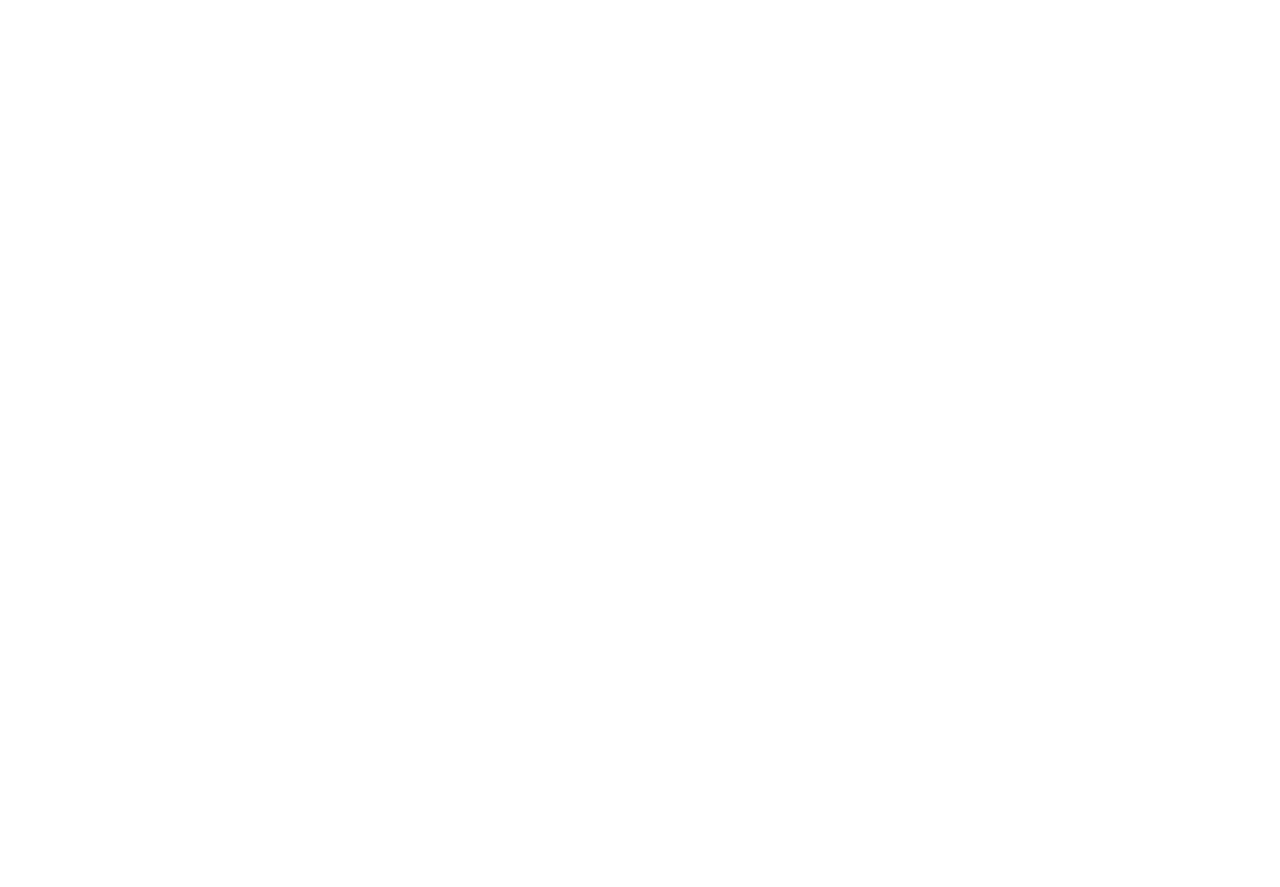
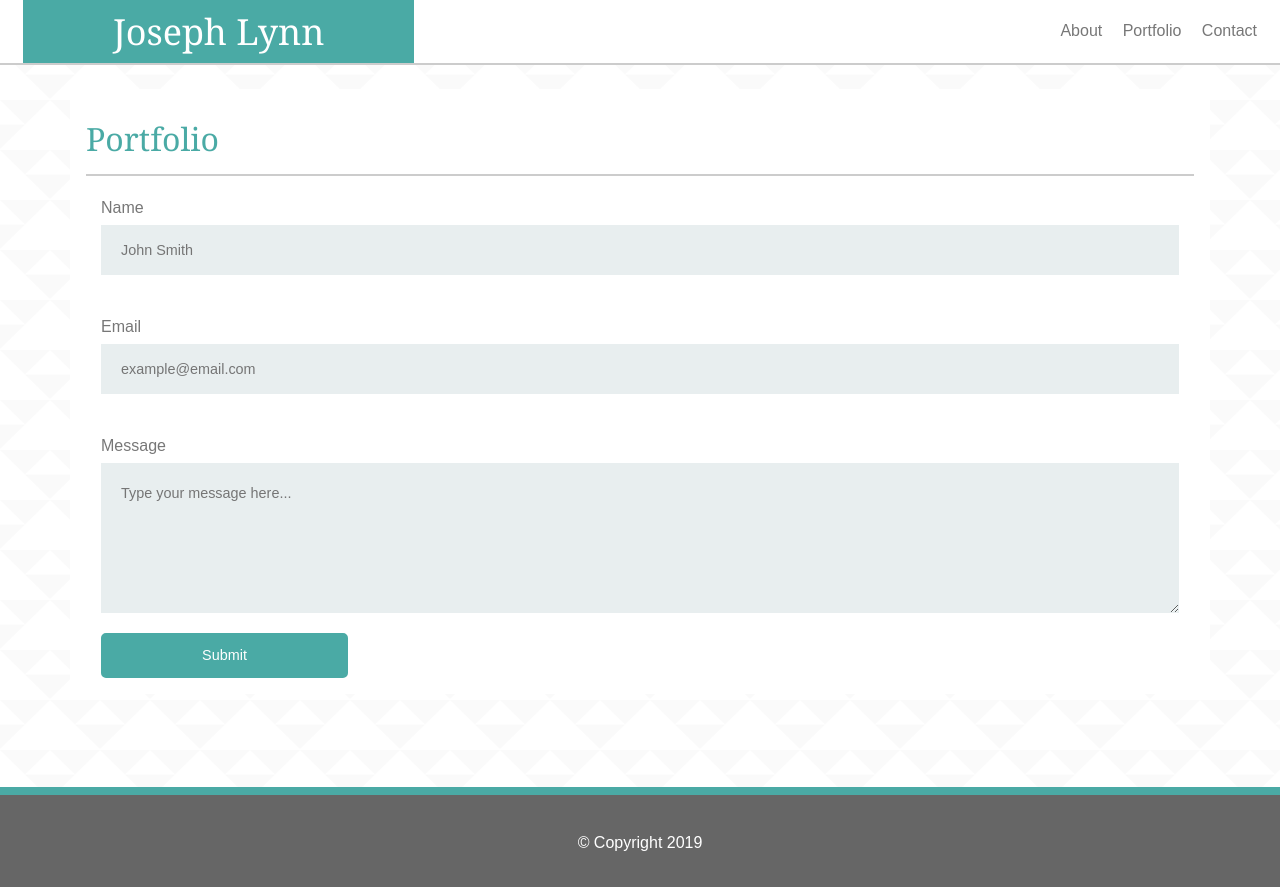
Before and after one commit to Joelynn94/responsive-portfolio, a plain HTML site: page contact.html in a window 1280 px wide. Before the commit the page ends 800 px from the top, so only its background shows below. Drawn offline with nearby package versions, Linux system fonts and the light colour scheme.

Commit message:
finished contact page structure and styles

```diff
--- a/assets/css/style.css
+++ b/assets/css/style.css
@@ -14,7 +14,6 @@ body {
     font-family: 'Arial', 'Helvetica Neue', Helvetica, sans-serif;
     margin: 0;
     padding: 0;
-    /* background-color: black; */
     background-image: url("../images/triangle-mosaic.png");
 }
 
@@ -61,17 +60,6 @@ nav {
     padding: 19px 0;
 }
 
-.name {
-    padding: 10px 0;
-    text-align: center;
-    background-color: #4aaaa5;
-    color: #ffffff;
-}
-
-.main-content {
-    background-color: #ffffff;
-}
-
 /* Heading Styles */
 
 .heading {
@@ -80,10 +68,31 @@ nav {
     border-bottom: 2px solid #cccccc;
 }
 
+.name {
+    padding: 10px 0;
+    text-align: center;
+    background-color: #4aaaa5;
+    color: #ffffff;
+}
+
+/* Main content */
+
+.main-content {
+    background-color: #ffffff;
+}
+
+.main {
+    min-height: calc(100vh - 150px);
+}
+
+/* Footer Styles */
+
 footer {
     background-color: #666666;
     border-top: 8px solid #4aaaa5;
 }
+
+/* Portfolio Page */
 
 .project {
     position: relative;
@@ -113,6 +122,67 @@ footer {
     left: 0;
 }
 
+/* Contact Page */
+
+.contact-list {
+    list-style-type: none;
+    padding: 0;
+    margin: 0;
+}
+
+.contact-item{
+    margin: 20px 0 20px 0;
+}
+
+.contact-item > label {
+    display: block;
+    margin-bottom: 5px;
+}
+
+.contact-item > input,
+.contact-item > textarea {
+    display: block;
+    width: 100%;
+    padding: 20px;
+    font-size: .9rem;
+    background-color: #e8eeef;
+    border: none;
+    outline: 0;
+}
+
+.contact-item > input {
+    height: 50px;
+}
+
+.contact-item > textarea {
+    height: 150px;
+}
+
+.submit-button {
+    background-color: #4aaaa5;
+    color: #fff;
+    padding: 10px 20px;
+    border: 2px solid #4aaaa5;
+    border-radius: 5px;
+    font-size: .9rem;
+    width: 100%;
+}
+
+.submit-button:hover {
+    background-color: #fff;
+    border: 2px solid #4aaaa5;
+    color: #777777;
+}
+
+input:focus,
+textarea:focus,
+select:focus {
+    border: 2px solid #4aaaa5;
+    background-color: #fff;
+}
+
+/* Media Queries */
+
 @media screen and (min-width: 768px) {
 
     .name {
@@ -120,3 +190,17 @@ footer {
     }
 
 }
+
+@media screen and (max-width: 640px) {
+    .project-name {
+        font-size: 1.5rem;
+    }
+
+    .profile-img {
+        max-width: 600px;
+    }
+}
+
+@media screen and (max-width: 980px) {
+
+}
--- a/contact.html
+++ b/contact.html
@@ -0,0 +1,75 @@
+<!DOCTYPE html>
+<html lang="en">
+<head>
+    <meta charset="UTF-8">
+    <meta name="viewport" content="width=device-width, initial-scale=1.0">
+    <meta http-equiv="X-UA-Compatible" content="ie=edge">
+    <title>Responsive Portfolio</title>
+    <link rel="stylesheet" href="https://stackpath.bootstrapcdn.com/bootstrap/4.3.1/css/bootstrap.min.css" integrity="sha384-ggOyR0iXCbMQv3Xipma34MD+dH/1fQ784/j6cY/iJTQUOhcWr7x9JvoRxT2MZw1T" crossorigin="anonymous">
+    <link rel="stylesheet" href="assets/css/style.css">
+</head>
+<body>
+
+    <header>
+        <div class="row mx-md-2">
+            <div class="col-xs-12 col-sm-12 col-md-4">
+                <h1 class="name">Joseph Lynn</h1>
+            </div>
+            <div class="col-xs-12 col-sm-12 col-md-8">
+                <nav>
+                    <ul class="text-md-right">
+                        <li><a class ="active" href="index.html">About</a></li>
+                        <li><a href="portfolio.html"> Portfolio</a></li>
+                        <li><a href="contact.html">Contact</a></li>
+                    </ul>
+                </nav>
+            </div>
+        </div>
+    </header>
+
+    <main class="mb-5 main">
+
+        <div class="container main-content px-3 py-3">
+            <div class="row">
+                <div class="col-xs-12 col-sm-12 col-md-12 col-lg-12">
+                    <h2 class="heading">Portfolio</h2>
+                </div>
+            </div>
+
+
+            <form action="contact.html" method="post">
+                <ul class="contact-list">
+                    <li class="contact-item text-left col-xs-12 col-sm-12 col-md-12">
+                        <label for="name">Name</label>
+                        <input required type="text" placeholder="John Smith" id="name" name="user_name">
+                    </li>
+                    <li class="contact-item text-left col-xs-12 col-sm-12 col-md-12">
+                        <label for="email">Email</label>
+                        <input required type="text" placeholder="example@email.com" id="email" name="user_email">
+                    </li>
+                    <li class="contact-item text-left col-xs-12 col-sm-12 col-md-12">
+                        <label for="message">Message</label>
+                        <textarea required type="text" placeholder="Type your message here..." id="message" name="user_message"></textarea>
+                    </li>
+                </ul>
+
+                <div class="col-md-3">
+                    <button class="submit-button" type="submit">Submit</button>
+                </div>
+
+            </form>
+
+        </div>
+
+    </main>
+
+    <footer class="footer mt-auto py-3">
+
+        <div class="container">
+            <p class="text-white text-center">&copy Copyright 2019</p>
+        </div>
+
+    </footer>
+
+</body>
+</html>
```
Also changed, not shown: index.html (+2 -2 lines), portfolio.html (+6 -10 lines).
